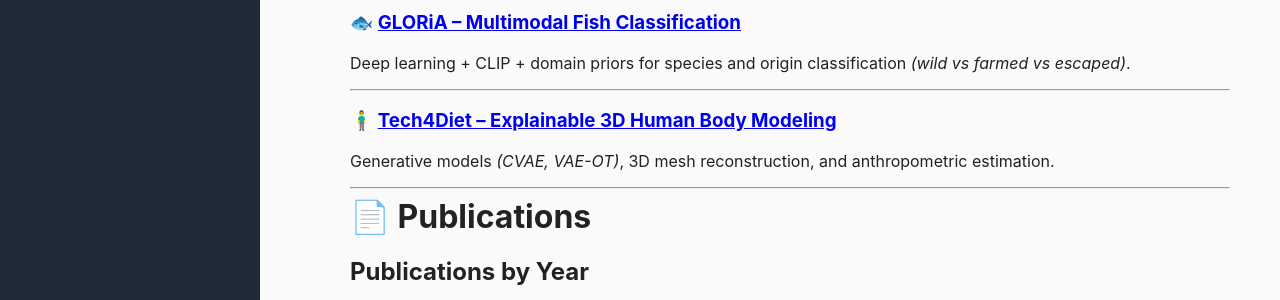
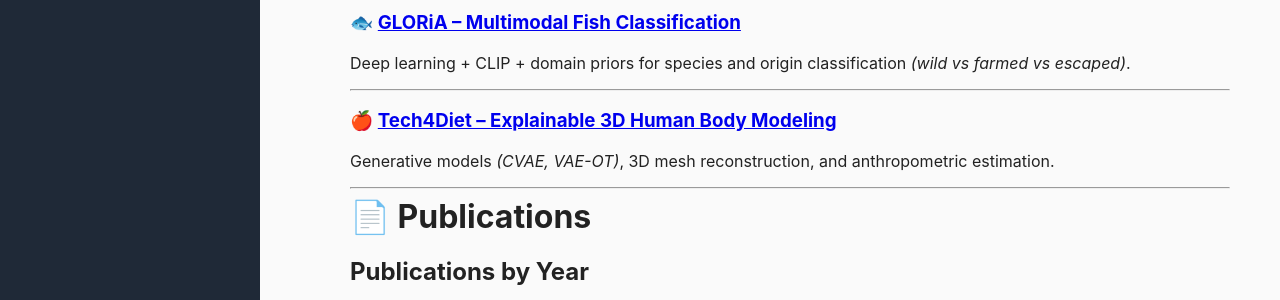
Before and after one commit to Mariojt72/Mariojt72.github.io, a Jekyll site: the page built from index.md, in a window 1280 px wide and 900 px high. Shown: the part 302-602 px from the top of the window. Built offline with Jekyll 4.4.1, drawn with Linux system fonts in a browser that asks for light colours.

```diff
--- a/index.md
+++ b/index.md
@@ -19,7 +19,7 @@ Deep learning + CLIP + domain priors for species and origin classification *(wil
 
 ---
 
-### 🧍‍♂️ [Tech4Diet – Explainable 3D Human Body Modeling](https://github.com/Tech4DLab)
+### 🍎 [Tech4Diet – Explainable 3D Human Body Modeling](https://github.com/Tech4DLab)
 Generative models *(CVAE, VAE-OT)*, 3D mesh reconstruction, and anthropometric estimation.
 
 
@@ -46,7 +46,7 @@ Generative models *(CVAE, VAE-OT)*, 3D mesh reconstruction, and anthropometric e
   <div style="margin-left: 1rem; margin-top: 0.5rem;">
 
     <p>
-      <strong>🧍‍♂️Disentangled Latent Spaces for 3D Human Bodies with CVAEs and OT</strong><br>
+      <strong>🍎 Disentangled Latent Spaces for 3D Human Bodies with CVAEs and OT</strong><br>
       <em>Conference presentation: International Conference on Ubiquitous Computing and Ambient Intelligence (UCAmI 2025)</em><br>
       Speaker: Mario Jerez-Tallón
     </p>
@@ -72,7 +72,7 @@ Generative models *(CVAE, VAE-OT)*, 3D mesh reconstruction, and anthropometric e
   <div style="margin-left: 1rem; margin-top: 0.5rem;">
 
     <p>
-      <strong>🧍‍♂️ 3D Reconstruction of the Human Body from Partial Scans Using Parametric Models</strong><br>
+      <strong>🍎 3D Reconstruction of the Human Body from Partial Scans Using Parametric Models</strong><br>
       <em>Proceedings of the International Conference on Ubiquitous Computing and Ambient Intelligence (UCAmI 2024)</em><br>
       DOI: <a href="https://doi.org/10.1007/978-3-031-77571-0_30">10.1007/978-3-031-77571-0_30</a><br>
       Authors: Juan Muelledes, Nahuel García D'urso et al.
@@ -86,7 +86,7 @@ Generative models *(CVAE, VAE-OT)*, 3D mesh reconstruction, and anthropometric e
     </p>
 
     <p>
-      <strong>🧍‍♂️ A Deep Learning Analysis of 3D Body Shapes and Clinical Data for Understanding Dietetic Interventions</strong><br>
+      <strong>🍎 A Deep Learning Analysis of 3D Body Shapes and Clinical Data for Understanding Dietetic Interventions</strong><br>
       <em>Research and Innovation Forum 2024 (RIIFORUM 2024)</em><br>
       DOI: <a href="https://doi.org/10.1007/978-3-031-78623-5_41">10.1007/978-3-031-77571-0_30</a><br>
       Authors: Nahuel García-D'urso, Jorge Azorín-López et al.
```
